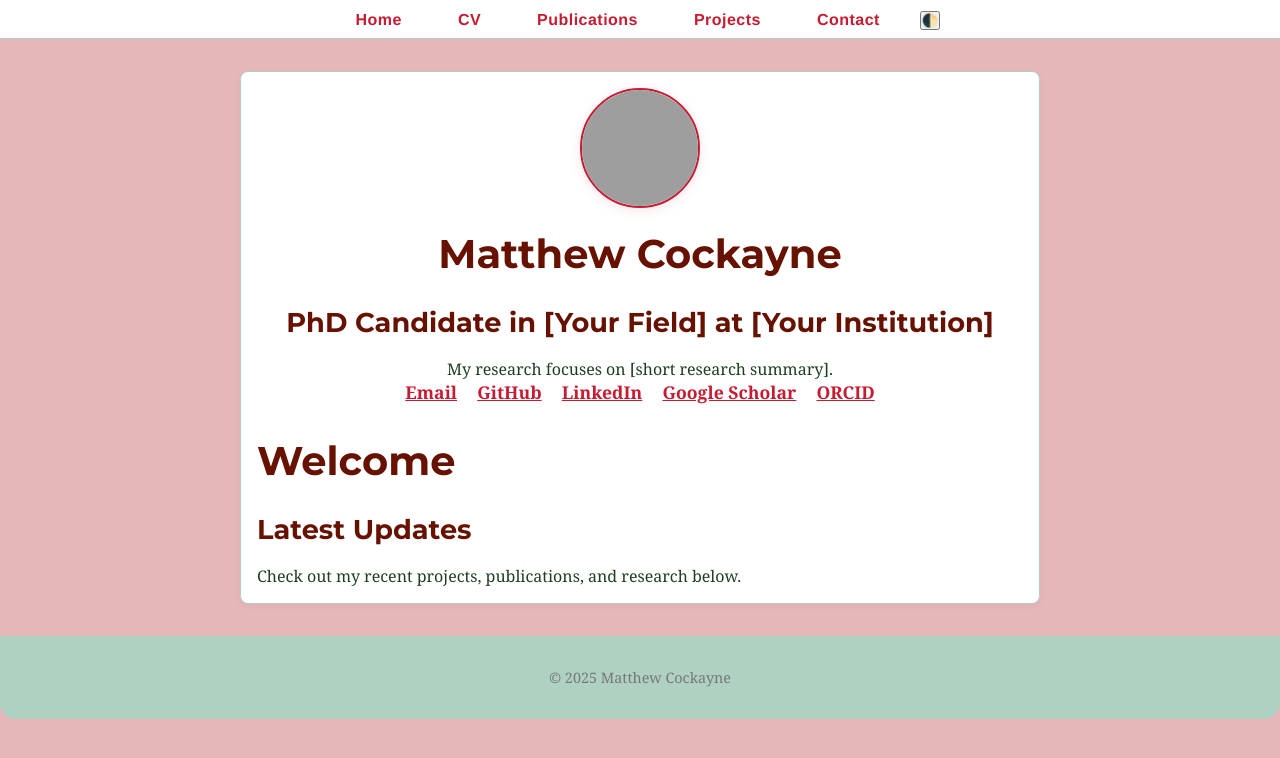
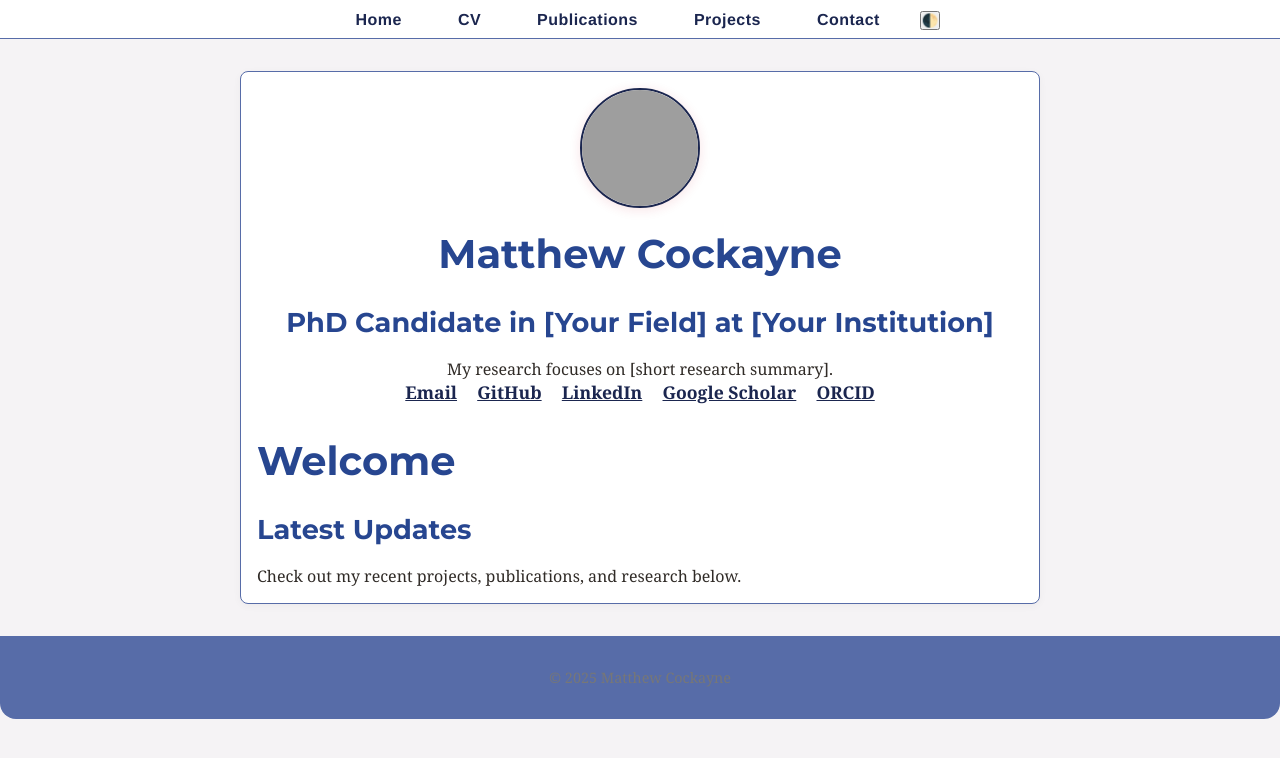
Before and after one commit to Matt-Cockayne/matt-cockayne.github.io, a Jekyll site: the page built from index.md, in a window 1280 px wide. Shown: the top 758 px of the page. Built offline with Jekyll 4.4.1, drawn with Linux system fonts in a browser that asks for light colours; grey boxes are pictures that could not be loaded.

Commit message:
colour change

```diff
--- a/assets/styles.css
+++ b/assets/styles.css
@@ -1,25 +1,32 @@
 /* Unified :root block */
 /* Custom color palette */
+/* Tailwind-inspired color palette */
 :root {
-  --bg: #E6B7B9;
-  --text: #1F3E22;
-  --accent: #C61B31;
+  --space-cadet: #1b264f;
+  --marian-blue: #274690;
+  --true-blue: #576ca8;
+  --jet: #302b27;
+  --white-smoke: #f5f3f5;
+  --bg: var(--white-smoke);
+  --text: var(--jet);
+  --accent: var(--space-cadet);
   --card: #fff;
-  --border: #AFD1C2;
-  --primary: #671201;
-  --secondary: #DB3A31;
-  --tertiary: #DF5C56;
-  --highlight: #709654;
-  --dark: #3B5D37;
+  --border: var(--true-blue);
+  --primary: var(--marian-blue);
+  --secondary: var(--true-blue);
   --font-main: 'Montserrat', 'Georgia', serif;
   --font-mono: 'Roboto Mono', monospace;
 }
+
+/* Complimentary dark mode */
 [data-theme="dark"] {
-  --bg: #1F3E22;
-  --text: #E6B7B9;
-  --accent: #DB3A31;
-  --card: #3B5D37;
-  --border: #709654;
+  --bg: var(--space-cadet);
+  --text: var(--white-smoke);
+  --accent: var(--true-blue);
+  --card: var(--jet);
+  --border: var(--marian-blue);
+  --primary: var(--true-blue);
+  --secondary: var(--marian-blue);
 }
 body {
   font-family: var(--font-main);
```
